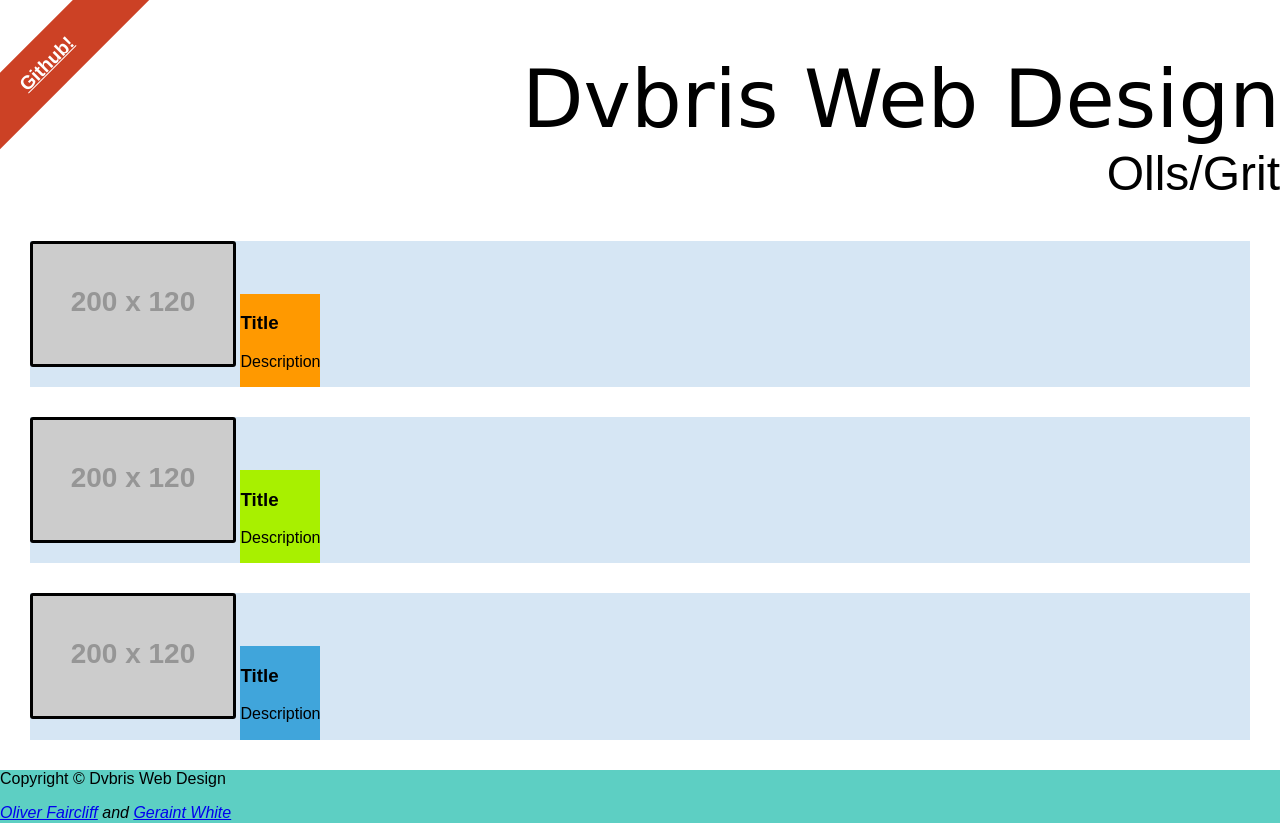
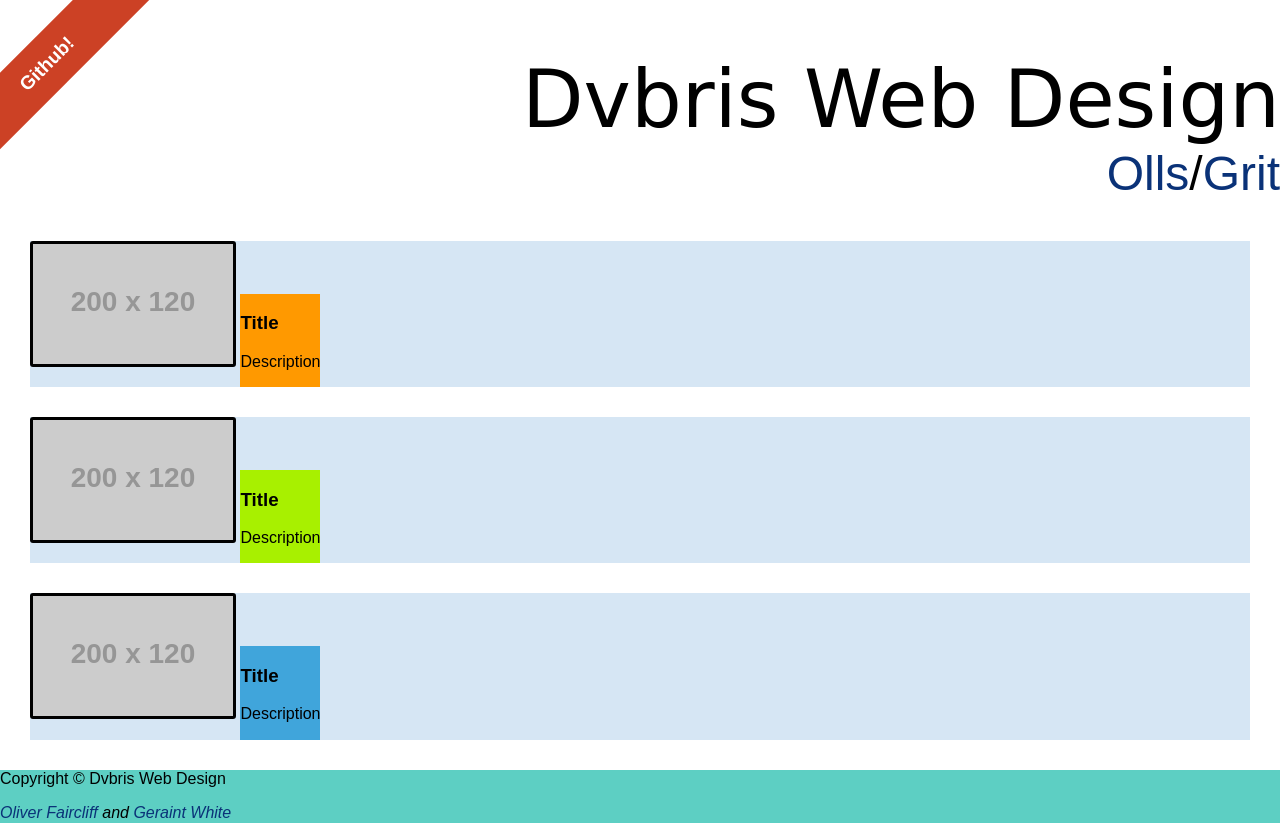
Before and after one commit to itsapi/dvbris.com, a PHP site: page / in a window 1280 px wide. Run offline with PHP 8.4, Linux system fonts and the light colour scheme; grey boxes labelled with a size stand in for pictures from a placeholder-image service; some libraries are stand-ins or nearby versions; some web fonts are replaced.

Commit message:
Some link styling.

```diff
--- a/index.html
+++ b/index.html
@@ -19,9 +19,9 @@
 
     <header>
       <h1>Dvbris Web Design</h1>
-      <h2>Olls/Grit</h2>
+      <h2><a href="http://github.com/olls">Olls</a>/<a href="http://github.com/grit96">Grit</a></h2>
       <div class="ribbon-wrapper">
-        <a href="http://github.com/itsapi" class="ribbon">Github!</a>
+        <a href="http://github.com/itsapi" class="ribbon" target="_blank">Github!</a>
       </h4>
     </header>
 
--- a/style.css
+++ b/style.css
@@ -2,6 +2,14 @@
 
 body {
   font-family: 'Droid Sans', sans-serif;
+}
+
+a {
+  text-decoration: none;
+  color: rgb(10, 50, 120);
+}
+a:hover {
+  color: rgb(90, 130, 200);
 }
 
 header {
@@ -44,4 +52,5 @@ artical:nth-child(3n+3) div {
 
 footer {
   background-color: #5dcfc3;
+  margin: 0;
 }
```
